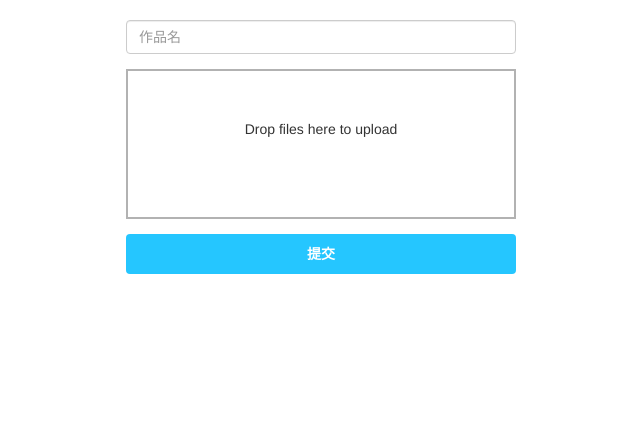
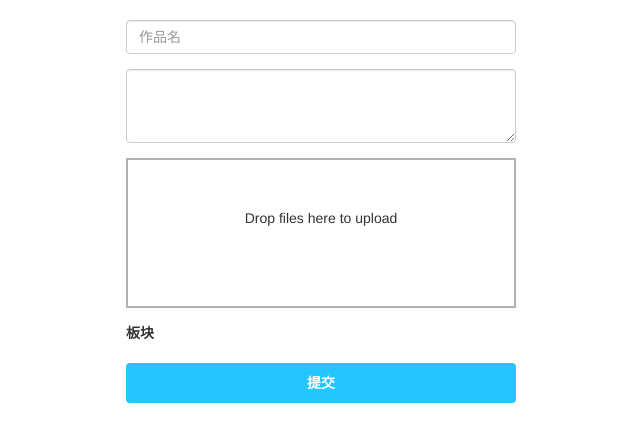
Before and after one commit to luocaodan/guliguli, a Flask app: page /works/post in a window 1280 px wide. Shown: the part 52-494 px from the top of the page, without its empty margins (319-959 px from the left). Run offline with Flask 2, Linux system fonts and the light colour scheme; parts of the project's set-up code (start-up, migrations or seed data) failed here and were passed over; some libraries are stand-ins or nearby versions.

Commit message:
post.html

```diff
--- a/app/templates/works/post.html
+++ b/app/templates/works/post.html
@@ -14,16 +14,23 @@
     <div class="col-md-4">
         <form id="post" class="form-horizontal" role="form">
             <div class="form-group">
-                <input type="text" name="workName" v-model="postName" class="form-control" v-on:focus="resetInfo()" placeholder="作品名">
+                <input type="text" name="workName" v-model="w_name" class="form-control" v-on:focus="resetInfo()" placeholder="作品名">
             </div>
             <div class="form-group">
-                <div class="dropzone" action="/works/post" id="imgList" v-on:click="resetInfo()">
+                <textarea name="cont" class="form-control" rows="3"></textarea>
+            </div>
+            <div class="form-group">
+                <div class="dropzone" action="/works/api/uploads" id="imgList" v-on:click="resetInfo()">
                 </div>
+            </div>
+            <div class="form-group">
+                <label>板块</label>
             </div>
             <div class="form-group">
                 <button id="info" type="button" class="btn-register" v-on:click="submit">提交</button>
             </div>
             <input id="img" type="text" name="img" style="display:none">
+            <input id="d_post" type="text" name="d_post" style="display:none;">
         </form>
     </div>
     <div class="col-md-4"></div>
@@ -39,7 +46,7 @@
     var post_info = new Vue({
         el: "#post",
         data: {
-            postName: ""
+            w_name: ""
         },
         methods: {
             resetInfo: function() {
```
